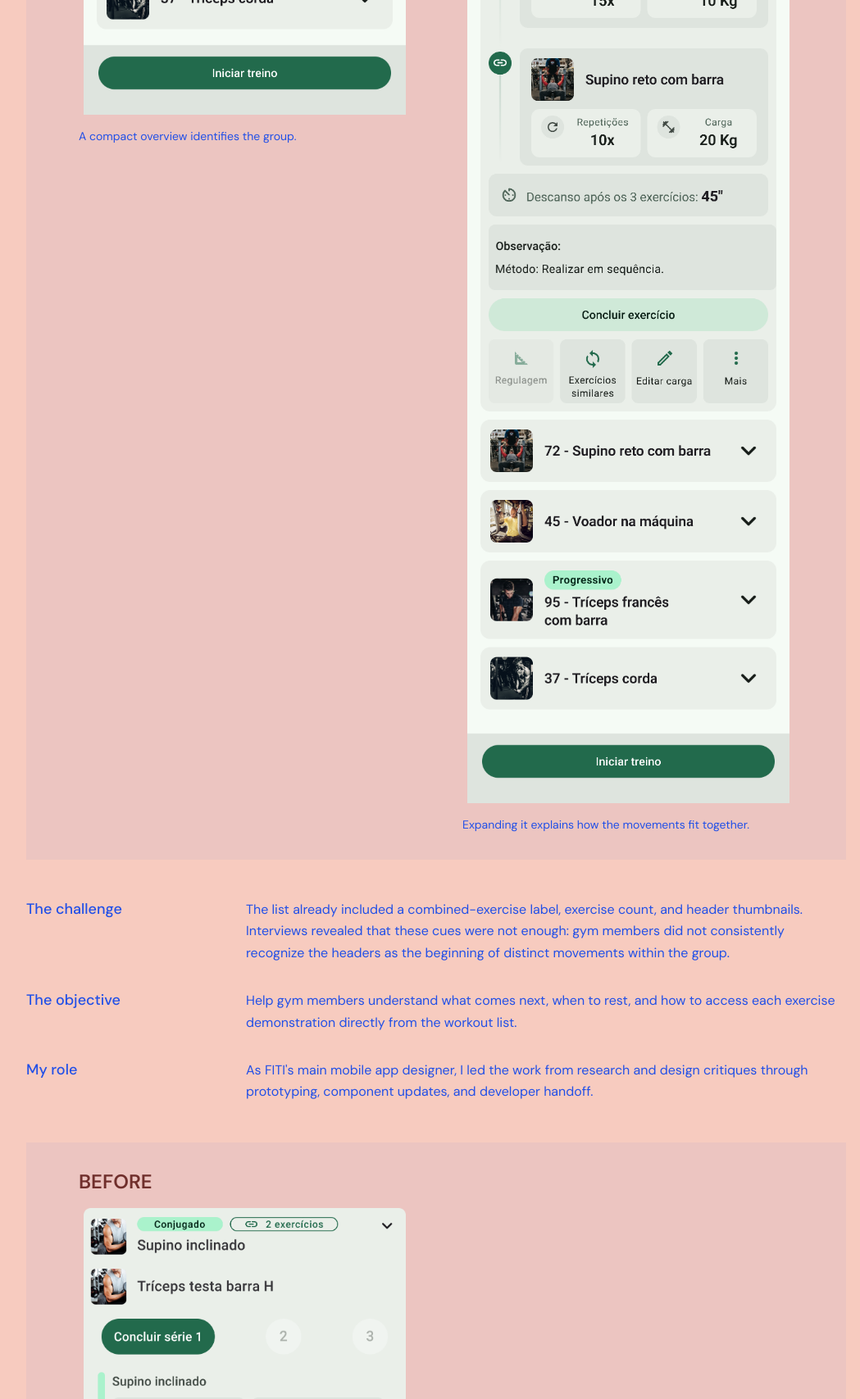
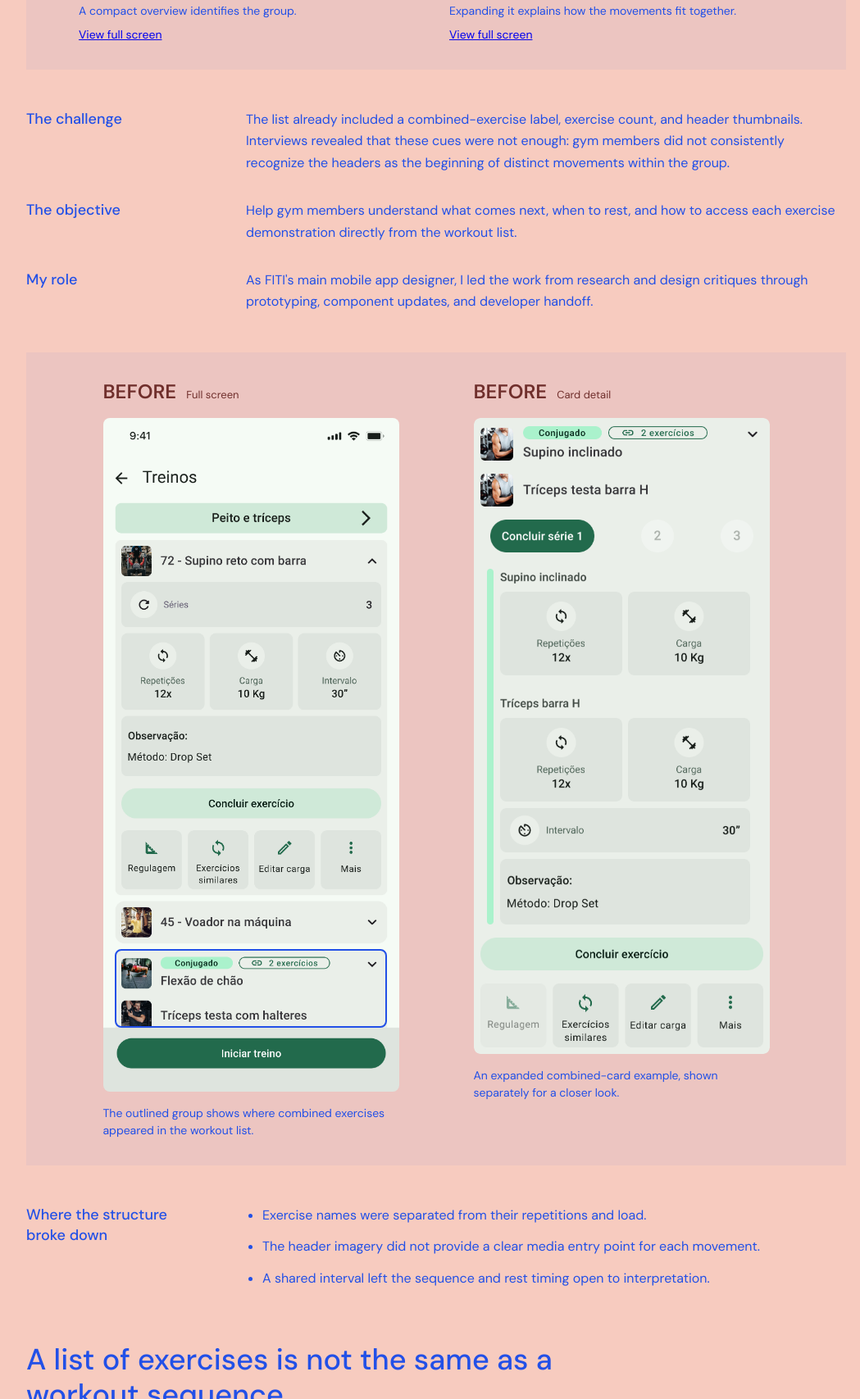
Before and after one commit to hiutwig/hiutwig.github.io, a plain HTML site: page works/fiti/index.html in a window 1280 px wide. Shown: the part 1093-2800 px from the top of the page at 82% size, without its empty margins (108-1157 px from the left). Drawn offline with Linux system fonts and the light colour scheme.

Commit message:
Refine FITI screen previews and add before-screen context

```diff
--- a/assets/fiti/fiti.css
+++ b/assets/fiti/fiti.css
@@ -16,10 +16,19 @@
 .fiti-media figure { margin: 0; min-width: 0; }
 .fiti-page img { display: block; width: 100%; height: auto; max-width: 393px; margin: 0 auto; }
 .fiti-page figcaption { font-size: 14px; font-weight: 400; line-height: 1.5; margin-top: 16px; }
-.fiti-overview > figure:first-child { padding-top: 48px; }
-.fiti-before { align-items: center; margin-top: 48px; }
+.fiti-overview { gap: 32px; }
+.fiti-screen-preview { max-height: 560px; overflow-y: auto; border-radius: 8px; scrollbar-width: thin; scrollbar-color: #819b8a #eaefe9; }
+.fiti-media figure > img { border-radius: 8px; }
+.fiti-screen-preview:focus-visible { outline: 2px solid var(--portfolio-blue); outline-offset: 4px; }
+.fiti-overview .fiti-screen-preview img { width: 100%; max-width: none; margin: 0; }
+.fiti-overview figcaption a { display: block; margin-top: 8px; width: fit-content; }
+.fiti-before { align-items: start; gap: 32px; margin-top: 48px; }
+.fiti-before figure { width: 100%; max-width: 361px; margin: 0 auto; }
+.fiti-before-context { position: relative; overflow: hidden; border-radius: 8px; }
+.fiti-before-context img { width: 100%; }
+.fiti-card-highlight { position: absolute; top: 78.88%; left: 4.07%; width: 91.86%; height: 11.62%; border: 2px solid var(--portfolio-blue); border-radius: 8px; pointer-events: none; }
 .fiti-notes h2 { margin-bottom: 16px; }
-.fiti-notes ul { padding-left: 20px; margin-top: 16px; }
+.fiti-notes ul { padding-left: 20px; margin-top: 0; }
 .fiti-notes li + li { margin-top: 12px; }
 .fiti-page .fiti-statement { margin: 64px 0 48px; max-width: 760px; }
 .fiti-page .fiti-statement h2 { font-size: 36px; line-height: 1.2; font-weight: 500; margin-bottom: 24px; }
@@ -138,7 +147,7 @@
   .fiti-intro h1 { font-size: 40px; }
   .fiti-page .fiti-statement h2 { font-size: 36px; }
   .fiti-before { grid-template-columns: 1fr; }
-  .fiti-before figure { max-width: 361px; margin: auto; }
+  .fiti-before figure { width: 100%; max-width: 361px; margin: auto; }
   .case-study-fiti header .container { flex-wrap: wrap; gap: 16px; }
 }
 @media (max-width: 520px) {
@@ -146,7 +155,8 @@
   .fiti-intro { padding-top: 40px; }
   .fiti-intro h1 { font-size: 36px; }
   .fiti-media { grid-template-columns: 1fr; gap: 32px; padding: 20px; }
-  .fiti-overview > figure:first-child, .fiti-detail > figure:nth-child(2) { padding-top: 0; }
+  .fiti-screen-preview { max-height: 440px; }
+  .fiti-detail > figure:nth-child(2) { padding-top: 0; }
   .fiti-sequence ol { grid-template-columns: repeat(2, minmax(0, 1fr)); }
   .fiti-page .fiti-statement { margin-top: 48px; }
   .case-study-fiti .nav-links { gap: 20px; flex-wrap: wrap; }
--- a/works/fiti/index.html
+++ b/works/fiti/index.html
@@ -25,18 +25,19 @@
     </section>
 
     <section class="fiti-media fiti-overview" aria-label="Final exercise list design">
-      <figure><span class="fiti-state-label">After <span>Collapsed</span></span><img src="../../assets/fiti/collapsed.png" width="393" height="665" alt="Final FITI list with a collapsed combined-exercise group labeled Conjugado and three exercises"><figcaption>A compact overview identifies the group.</figcaption></figure>
-      <figure><span class="fiti-state-label">After <span>Expanded</span></span><img src="../../assets/fiti/expanded.png" width="393" height="1553" alt="Expanded combined group with separate movement cards, individual thumbnails, sequence instructions and rest after three exercises"><figcaption>Expanding it explains how the movements fit together.</figcaption></figure>
+      <figure><span class="fiti-state-label">After <span>Collapsed</span></span><div class="fiti-screen-preview" tabindex="0" role="region" aria-label="Collapsed exercise list, scrollable screenshot"><img src="../../assets/fiti/collapsed.png" width="393" height="665" alt="Final FITI list with a collapsed combined-exercise group labeled Conjugado and three exercises"></div><figcaption>A compact overview identifies the group. <a href="../../assets/fiti/collapsed.png" target="_blank" rel="noopener">View full screen</a></figcaption></figure>
+      <figure><span class="fiti-state-label">After <span>Expanded</span></span><div class="fiti-screen-preview" tabindex="0" role="region" aria-label="Expanded exercise group, scrollable screenshot"><img src="../../assets/fiti/expanded.png" width="393" height="1553" alt="Expanded combined group with separate movement cards, individual thumbnails, sequence instructions and rest after three exercises"></div><figcaption>Expanding it explains how the movements fit together. <a href="../../assets/fiti/expanded.png" target="_blank" rel="noopener">View full screen</a></figcaption></figure>
     </section>
 
     <section class="fiti-row"><h2>The challenge</h2><div><p>The list already included a combined-exercise label, exercise count, and header thumbnails. Interviews revealed that these cues were not enough: gym members did not consistently recognize the headers as the beginning of distinct movements within the group.</p></div></section>
     <section class="fiti-row"><h2>The objective</h2><div><p>Help gym members understand what comes next, when to rest, and how to access each exercise demonstration directly from the workout list.</p></div></section>
     <section class="fiti-row"><h2>My role</h2><div><p>As FITI's main mobile app designer, I led the work from research and design critiques through prototyping, component updates, and developer handoff.</p></div></section>
 
-    <section class="fiti-before fiti-media">
-      <figure><span class="fiti-state-label fiti-state-label--before">Before</span><img src="../../assets/fiti/before.png" width="361" height="776" loading="lazy" alt="Previous combined-exercise card: shared header, separated exercise names and repetition fields, and one interval field"><figcaption>The previous expanded card.</figcaption></figure>
-      <div class="fiti-notes"><h2>Where the structure broke down</h2><ul><li>Exercise names were separated from their repetitions and load.</li><li>The header imagery did not provide a clear media entry point for each movement.</li><li>A shared interval left the sequence and rest timing open to interpretation.</li></ul></div>
+    <section class="fiti-before fiti-media" aria-label="Previous screen and combined-card detail">
+      <figure><span class="fiti-state-label fiti-state-label--before">Before <span>Full screen</span></span><div class="fiti-before-context"><img src="../../assets/fiti/before-screen.png" width="393" height="895" loading="lazy" alt="Previous FITI workout screen, with the combined-exercise group below the individual exercise cards"><span class="fiti-card-highlight" aria-hidden="true"></span></div><figcaption>The outlined group shows where combined exercises appeared in the workout list.</figcaption></figure>
+      <figure><span class="fiti-state-label fiti-state-label--before">Before <span>Card detail</span></span><img src="../../assets/fiti/before.png" width="361" height="776" loading="lazy" alt="Expanded combined-card example showing exercise names, shared set controls, separate repetition and load fields, and a shared interval"><figcaption>An expanded combined-card example, shown separately for a closer look.</figcaption></figure>
     </section>
+    <section class="fiti-row"><h2>Where the structure broke down</h2><div class="fiti-notes"><ul><li>Exercise names were separated from their repetitions and load.</li><li>The header imagery did not provide a clear media entry point for each movement.</li><li>A shared interval left the sequence and rest timing open to interpretation.</li></ul></div></section>
 
     <section class="fiti-statement"><h2>A list of exercises is not the same as a workout sequence.</h2><p>The previous flow assumed people would finish all sets of one exercise before moving on. In practice, members also alternated movements, performing another exercise during the first one's rest interval.</p><p>The interface needed to communicate the relationship between movements, not just list them.</p></section>
 
```
Also changed, not shown: assets/fiti/before-screen.png (added).
